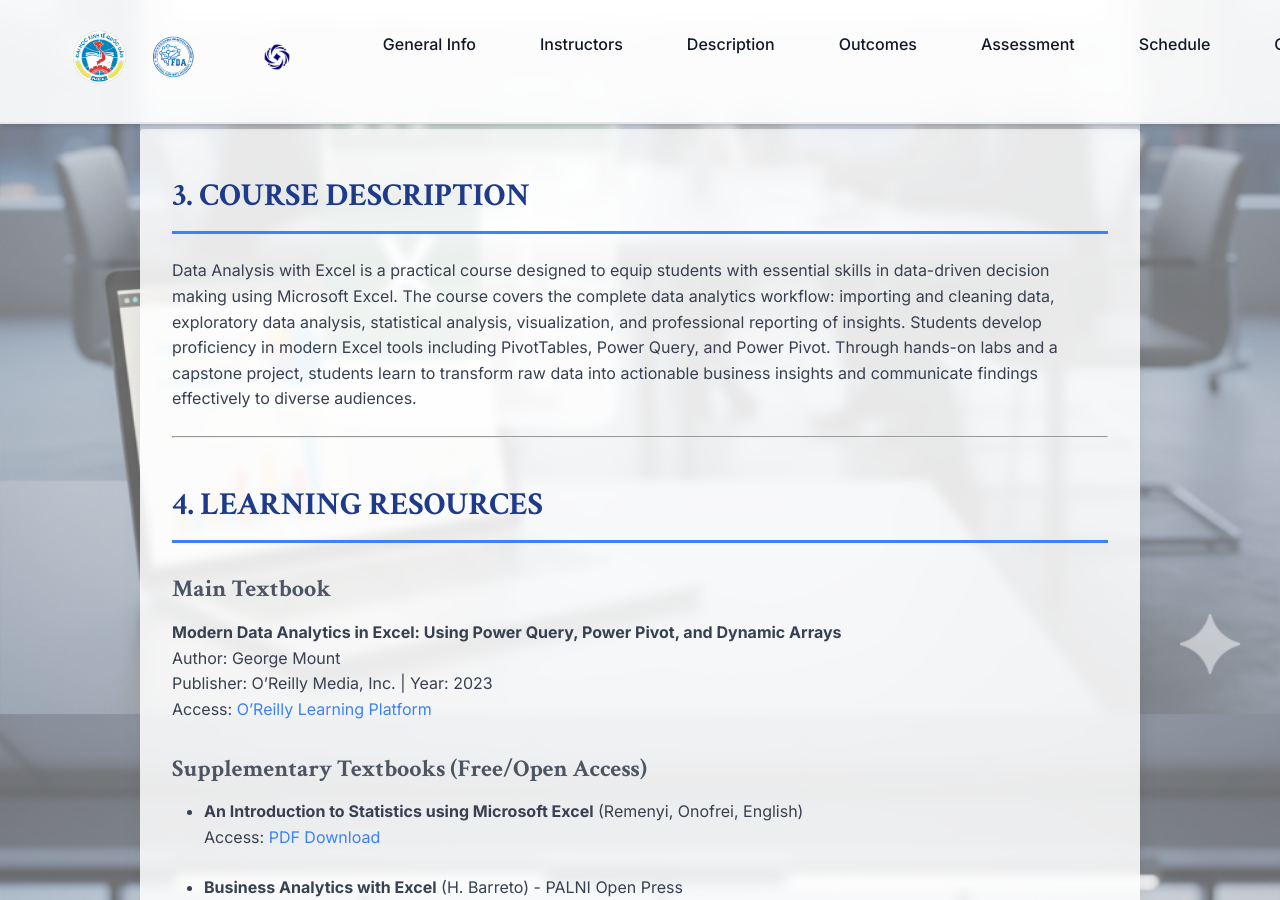
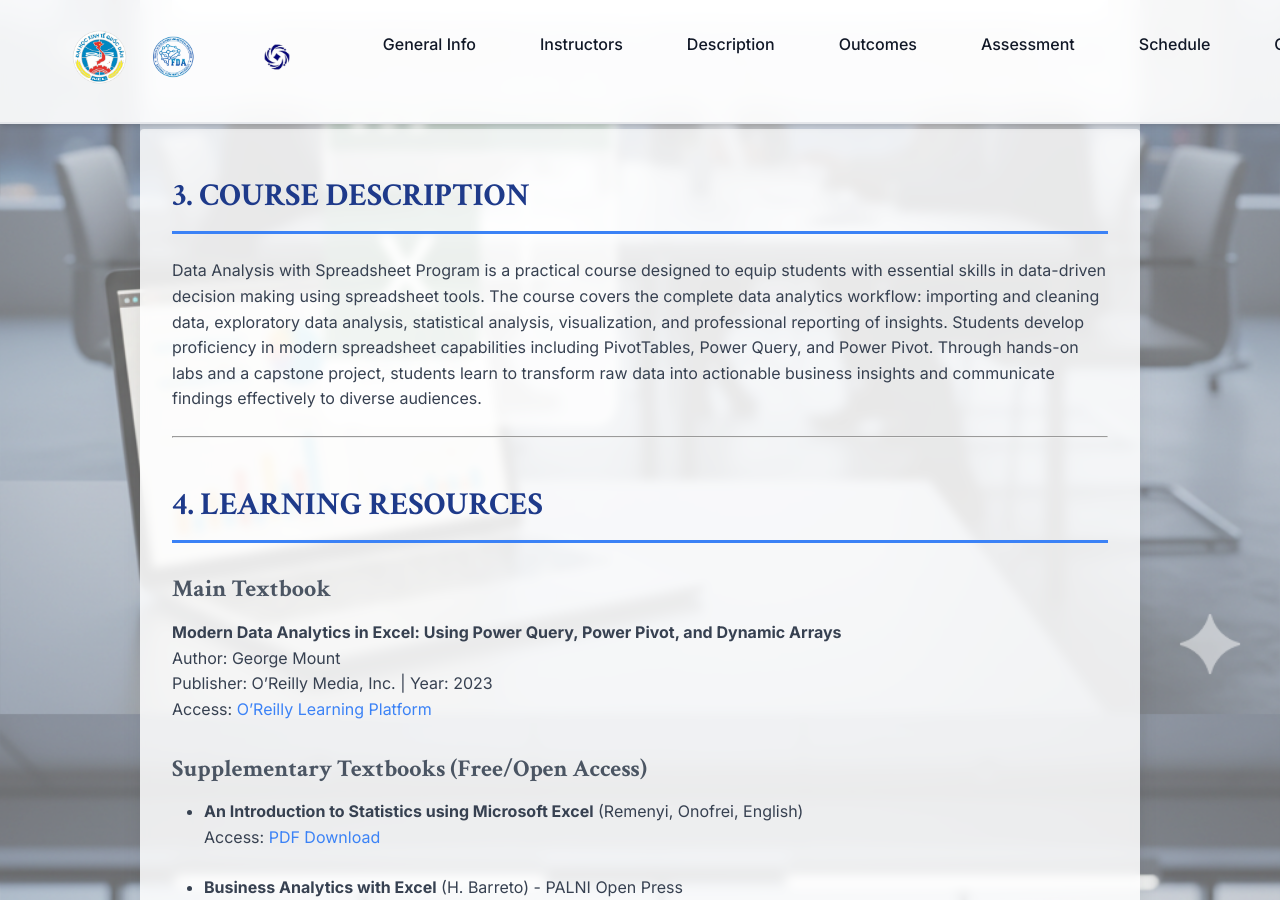
Before and after one commit to nghianguyen7171/excel_course, a Jekyll site: the page built from index.md, in a window 1280 px wide and 900 px high, scrolled down 1846 px. Built offline with Jekyll 4.4.1, drawn with Linux system fonts in a browser that asks for light colours; some of the changed text lies outside the part shown.

Commit message:
Rename course to Data Analysis with Spreadsheet Program

```diff
--- a/_config.yml
+++ b/_config.yml
@@ -1,6 +1,6 @@
 # Jekyll Configuration for GitHub Pages
-title: Data Analysis with Excel
-description: Course syllabus and information for Data Analysis with Excel at National Economics University
+title: Data Analysis with Spreadsheet Program
+description: Course syllabus and information for Data Analysis with Spreadsheet Program at National Economics University
 baseurl: "/excel_course"
 url: "https://nghianguyen7171.github.io"
 
--- a/_includes/footer.html
+++ b/_includes/footer.html
@@ -2,7 +2,7 @@
     <div class="footer-container">
         <div class="footer-section">
             <h3>Course Information</h3>
-            <p><strong>Data Analysis with Excel</strong></p>
+            <p><strong>Data Analysis with Spreadsheet Program</strong></p>
             <p>National Economics University</p>
             <p>Faculty of Data Science and Artificial Intelligence</p>
         </div>
--- a/index.md
+++ b/index.md
@@ -1,7 +1,7 @@
 ---
 layout: default
-title: Data Analysis with Excel
-description: Course syllabus and information for Data Analysis with Excel at National Economics University
+title: Data Analysis with Spreadsheet Program
+description: Course syllabus and information for Data Analysis with Spreadsheet Program at National Economics University
 ---
 
 <section id="general-information">
@@ -10,7 +10,7 @@
 
 | Item | Details |
 | :-- | :-- |
-| Course Title | Data Analysis with Excel |
+| Course Title | Data Analysis with Spreadsheet Program |
 | Course Number |  |
 | Course Type | Elective |
 | Credits | 3 |
@@ -54,7 +54,7 @@
 
 ## 3. COURSE DESCRIPTION
 
-Data Analysis with Excel is a practical course designed to equip students with essential skills in data-driven decision making using Microsoft Excel. The course covers the complete data analytics workflow: importing and cleaning data, exploratory data analysis, statistical analysis, visualization, and professional reporting of insights. Students develop proficiency in modern Excel tools including PivotTables, Power Query, and Power Pivot. Through hands-on labs and a capstone project, students learn to transform raw data into actionable business insights and communicate findings effectively to diverse audiences.
+Data Analysis with Spreadsheet Program is a practical course designed to equip students with essential skills in data-driven decision making using spreadsheet tools. The course covers the complete data analytics workflow: importing and cleaning data, exploratory data analysis, statistical analysis, visualization, and professional reporting of insights. Students develop proficiency in modern spreadsheet capabilities including PivotTables, Power Query, and Power Pivot. Through hands-on labs and a capstone project, students learn to transform raw data into actionable business insights and communicate findings effectively to diverse audiences.
 
 ---
 
```
Also changed, not shown: BACKUP-CONTEXT.md (+3 -3 lines), README.md.
